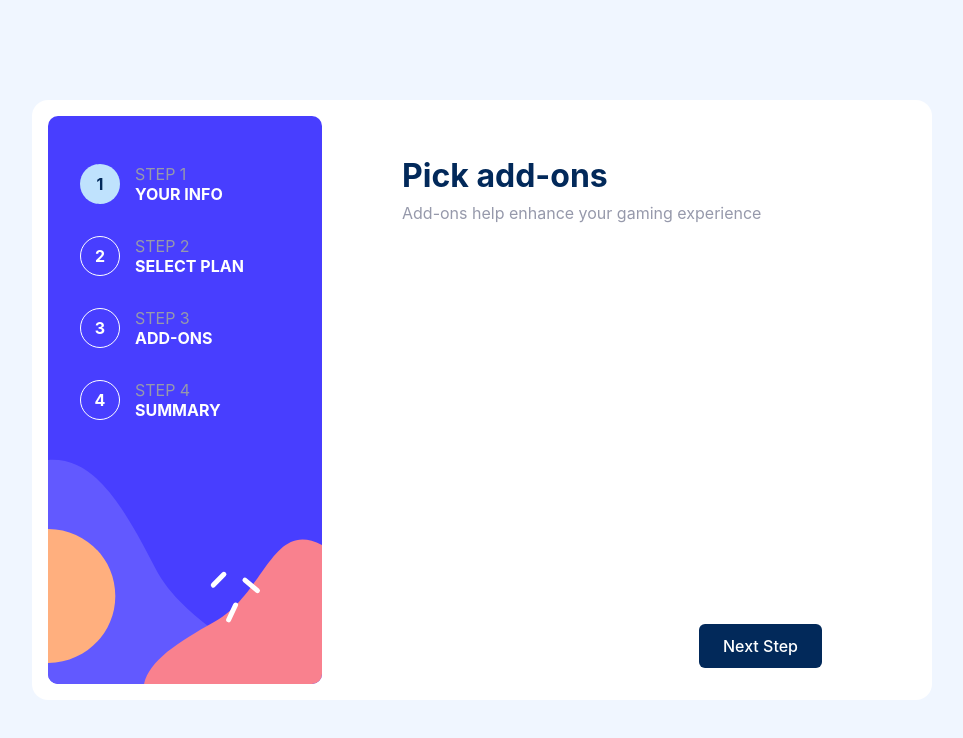
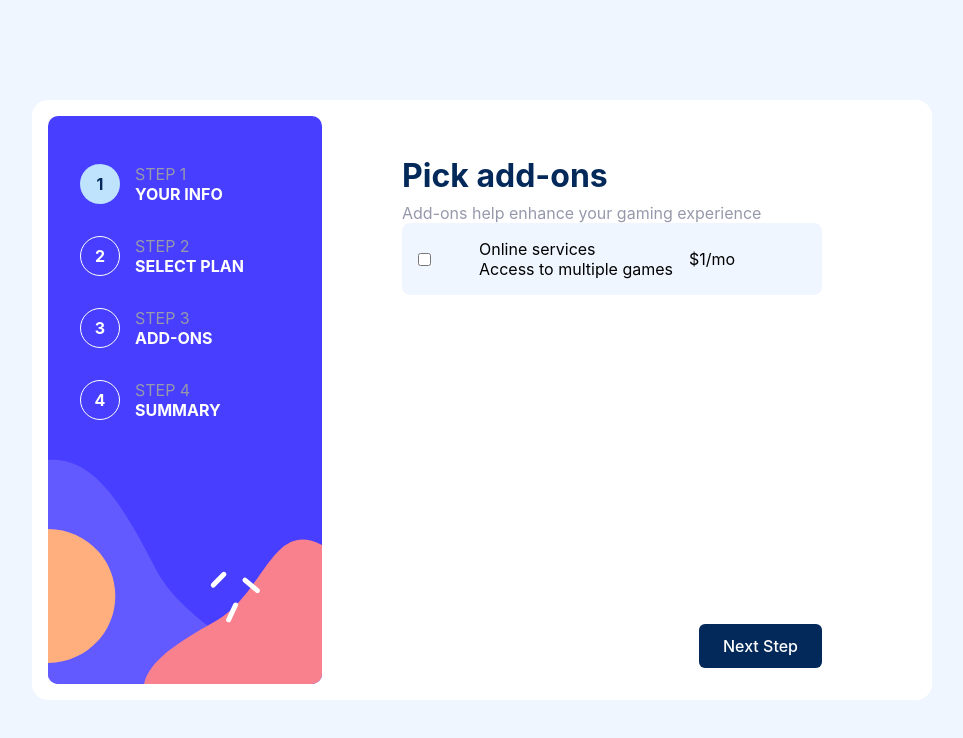
Before and after one commit to M-E-J-O-R/multi_step_form, a React (Create React App) app: page /addons in a window 1280 px wide. Shown: the top 738 px of the page, without its empty margins (158-1121 px from the left). Built offline with nearby package versions, Linux system fonts and the light colour scheme.

Commit message:
feat: styled the addon card

```diff
--- a/src/components/Addons.tsx
+++ b/src/components/Addons.tsx
@@ -1,9 +1,25 @@
 import style from '../styles/addon.module.css';
+import { useState } from 'react';
 const Addons = () => {
+
+
     return (
         <div className={style.addons_container}>
             <p className={style.addons_heading}>Pick add-ons</p>
             <p className={style.addons_details}>Add-ons help enhance your gaming experience</p>
+
+
+            <div className={style.addon_card}>
+                <input type="checkbox" />
+
+                <section className={style.addon_info
+                }>
+                    <p>Online services</p>
+                    <p>Access to multiple games</p>
+                </section>
+
+                <span>$1/mo</span>
+            </div>
         </div>
     );
 };
--- a/src/styles/addon.module.css
+++ b/src/styles/addon.module.css
@@ -12,3 +12,15 @@
 .addons_details {
   color: var(--cool-gray);
 }
+.addon_card {
+  background-color: var(--magnolia);
+  display: flex;
+  padding: 16px;
+  align-items: center;
+  border-radius: 8px;
+  gap: 1rem;
+}
+
+.addon_info{
+  margin:0 0 0 2rem;
+}
```
